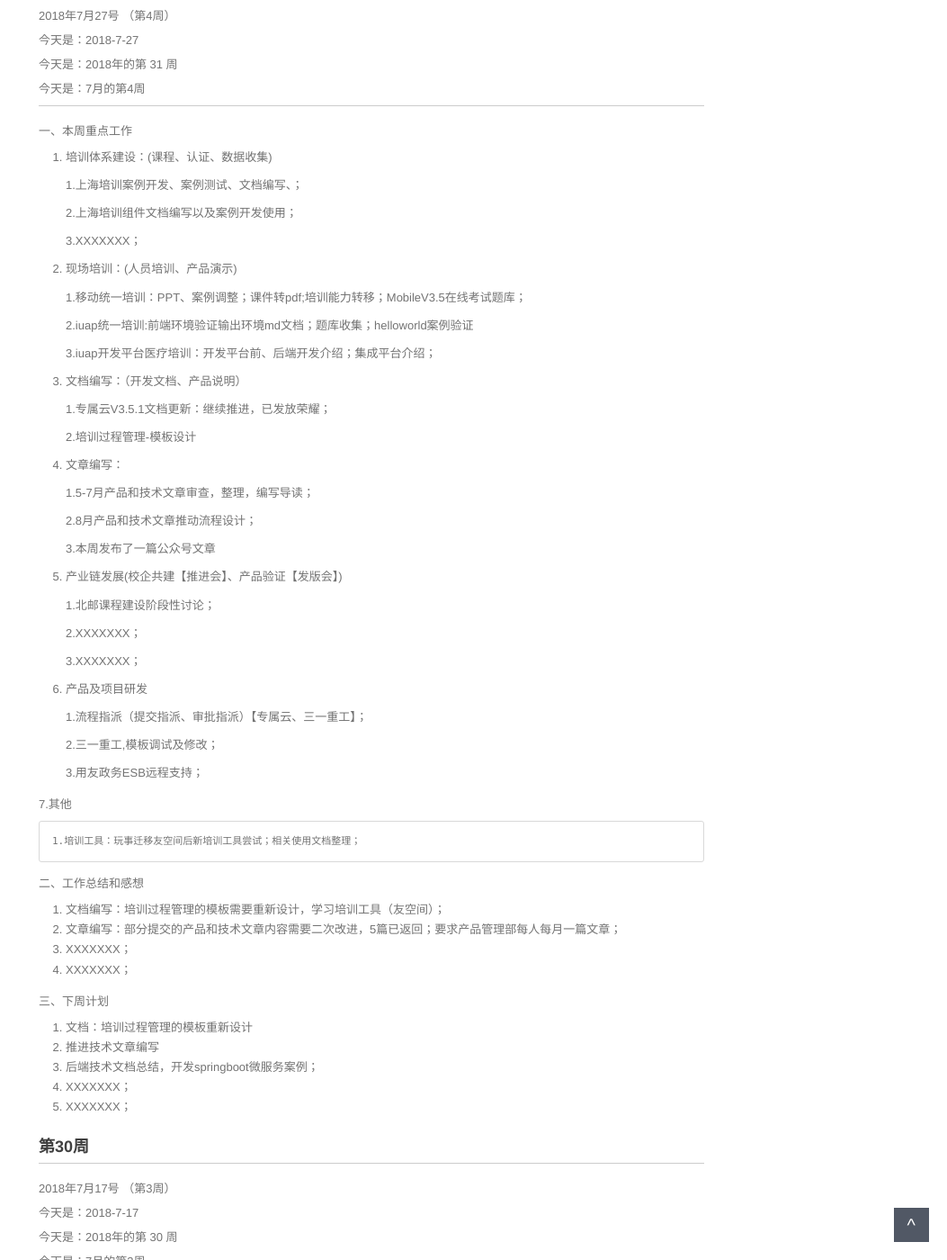
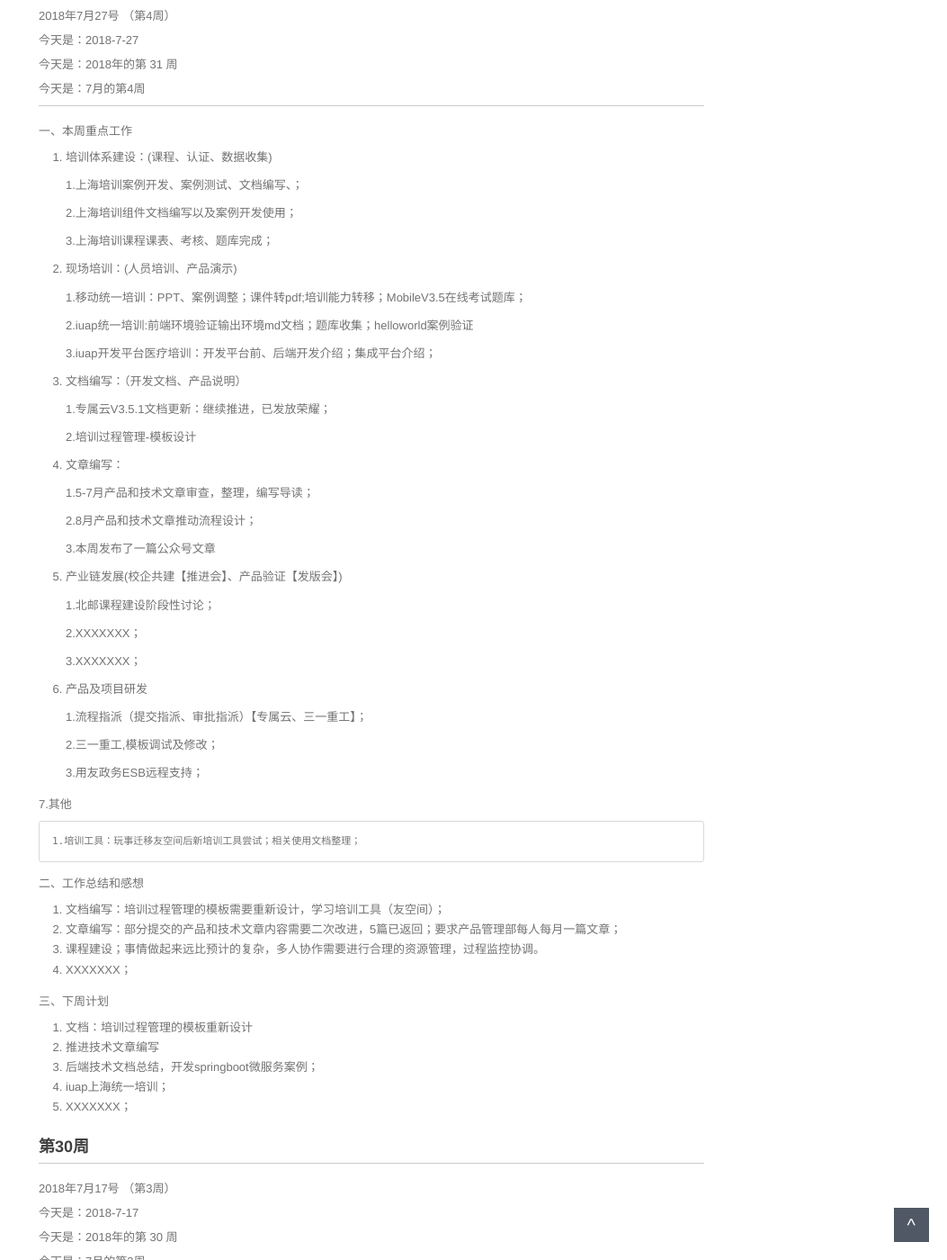
Before and after one commit to walllFlower/blog, a Jekyll site: the page built from _posts/2018-07-17-day_report_cxz.md, in a window 1280 px wide and 1400 px high, scrolled down 372 px. Shown: the whole window at 90% size, without its empty margins (227-1280 px from the left). Built offline with Jekyll 4.4.1, drawn with Linux system fonts in a browser that asks for light colours; comment, search, counter and statistics services are not loaded.

Commit message:
Update 2018-07-17-day_report_cxz.md

```diff
--- a/_posts/2018-07-17-day_report_cxz.md
+++ b/_posts/2018-07-17-day_report_cxz.md
@@ -29,7 +29,7 @@ categories: 技术运营工作周报
 
     2.上海培训组件文档编写以及案例开发使用；
 
-    3.XXXXXXX；
+    3.上海培训课程课表、考核、题库完成；
 
 2. 现场培训：(人员培训、产品演示)
 
@@ -79,7 +79,7 @@ categories: 技术运营工作周报
 
 1. 文档编写：培训过程管理的模板需要重新设计，学习培训工具（友空间）；
 2. 文章编写：部分提交的产品和技术文章内容需要二次改进，5篇已返回；要求产品管理部每人每月一篇文章；
-3. XXXXXXX；
+3. 课程建设；事情做起来远比预计的复杂，多人协作需要进行合理的资源管理，过程监控协调。
 4. XXXXXXX；
 
 三、下周计划
@@ -87,7 +87,7 @@ categories: 技术运营工作周报
 1. 文档：培训过程管理的模板重新设计
 2. 推进技术文章编写
 3. 后端技术文档总结，开发springboot微服务案例；
-4. XXXXXXX；
+4. iuap上海统一培训；
 5. XXXXXXX；
 
 
```
